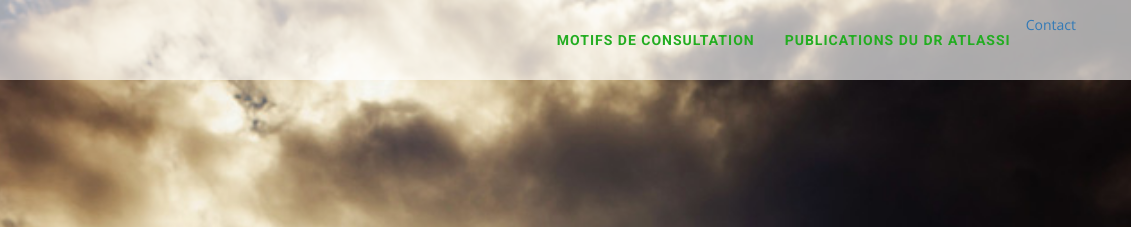
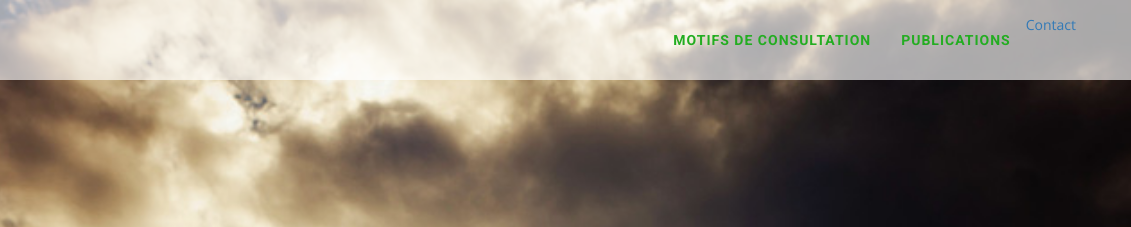
Before and after one commit to oussamatlassi/dratlassi, a plain HTML site: page index.html in a window 1280 px wide. Shown: the top 227 px of the page, 149-1280 px from the left. Drawn offline with nearby package versions, Linux system fonts and the light colour scheme.

Commit message:
Update index.html

```diff
--- a/index.html
+++ b/index.html
@@ -44,7 +44,7 @@
 						</li>
 
 						<li>
-							<a class="page-scroll" href="#portfolio">Publications du Dr Atlassi</a>
+							<a class="page-scroll" href="#portfolio">Publications</a>
 						</li
 						<li>
 							<a class="page-scroll" href="#contact">Contact</a>
```
